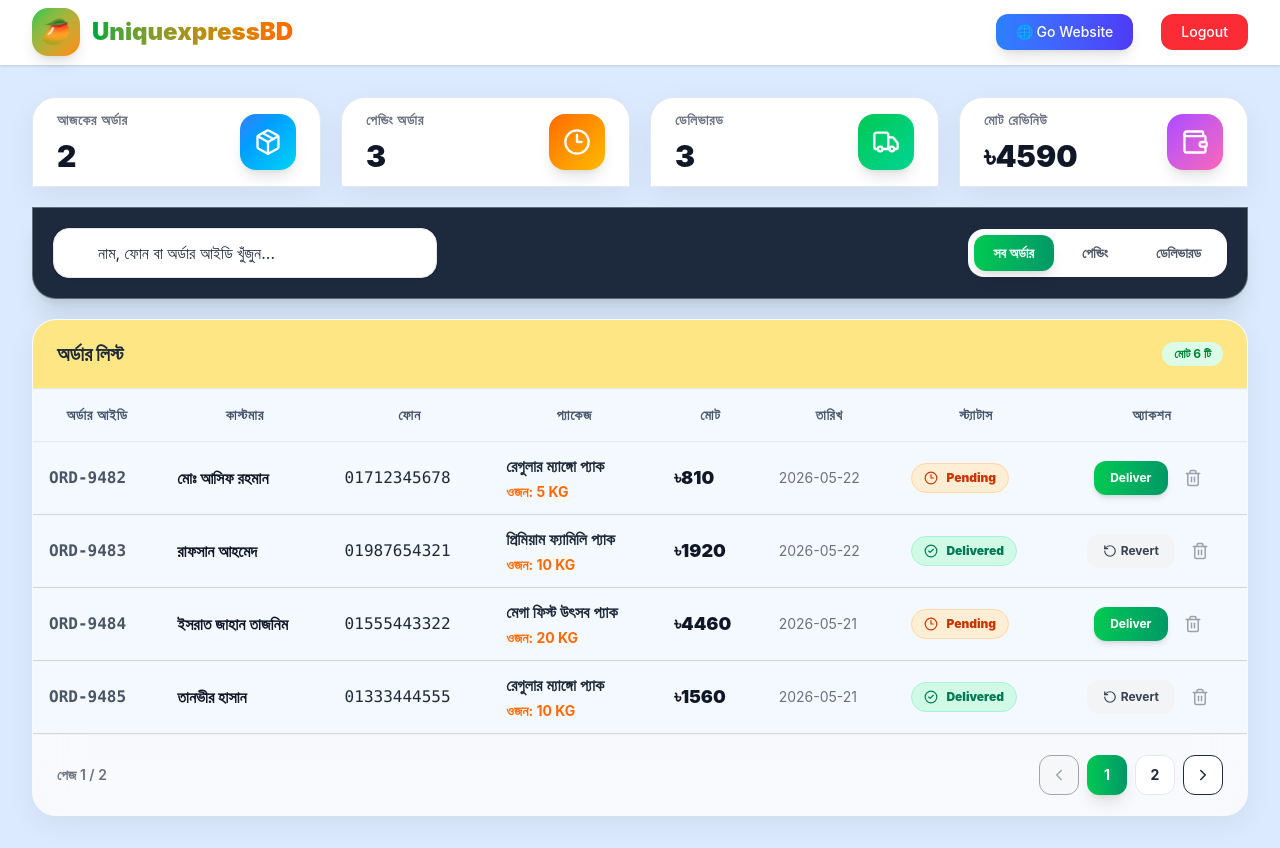
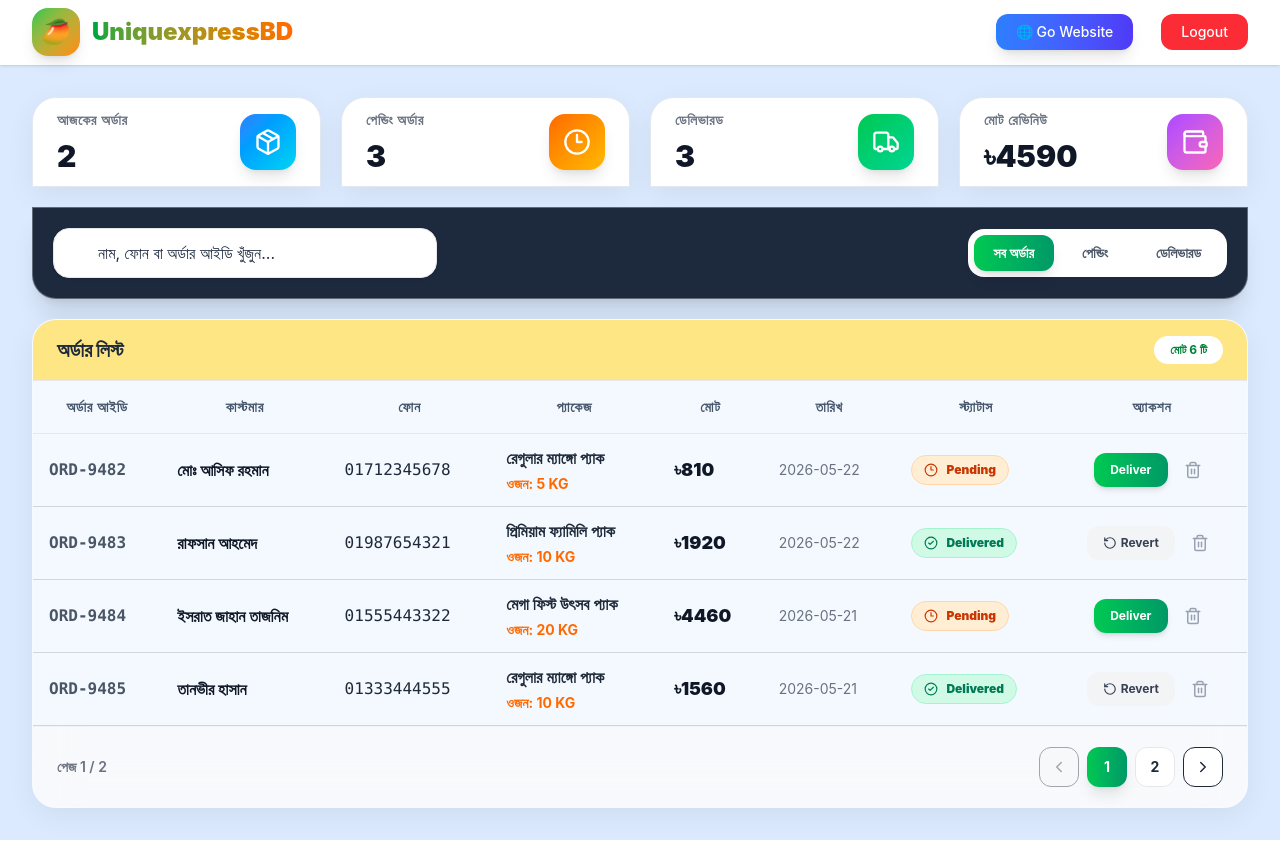
Before and after one commit to mostakinahmed/uxbd-admin, a React (Vite) app: page /dashboard in a window 1280 px wide. Built offline with nearby package versions, Linux system fonts and the light colour scheme; sample sign-in values are in the browser's storage.

Commit message:
first commit

```diff
--- a/src/pages/Dashboard.jsx
+++ b/src/pages/Dashboard.jsx
@@ -233,13 +233,13 @@ const AdminDashboard = () => {
                 <section className="bg-white/70 backdrop-blur-xl rounded-3xl border border-white/30 shadow-[0_8px_30px_rgb(0,0,0,0.06)] overflow-hidden">
 
                     {/* Header */}
-                    <div className="px-6 md:py-5 py-3 bg-amber-200 border-b border-gray-200 flex justify-between items-center">
+                    <div className="px-6 md:py-4 py-3 bg-amber-200 border-b border-gray-200 flex justify-between items-center">
 
                         <h3 className="md:text-xl text-lg font-black text-gray-800">
                             অর্ডার লিস্ট
                         </h3>
 
-                        <span className="bg-green-100 text-green-700 text-xs font-bold px-3 py-1 rounded-full">
+                        <span className="bg-white text-green-700 text-xs font-bold px-4 py-1.5 rounded-full">
                             মোট {filteredOrders.length} টি
                         </span>
 
```
